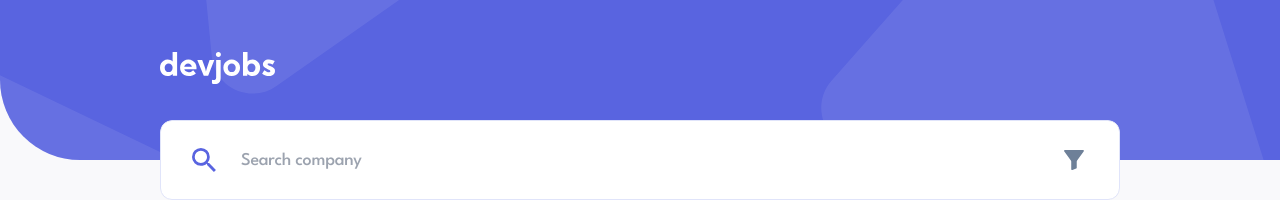
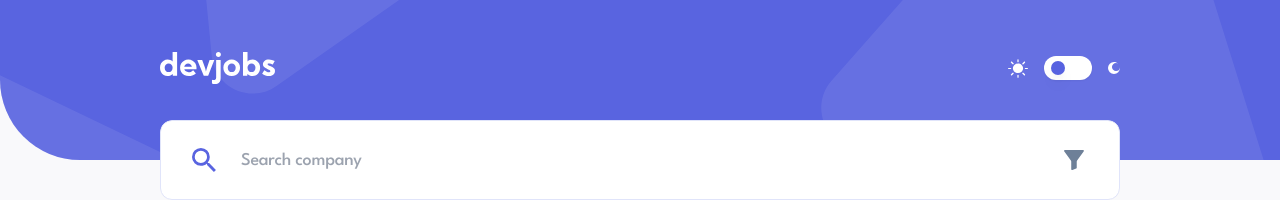
Before and after one commit to kobyrthr/devjobs, a Next.js app: page / in a window 1280 px wide. Shown: the top 200 px of the page. Built offline with nearby package versions, Linux system fonts and the light colour scheme.

Commit message:
Add theme switch

```diff
--- a/package.json
+++ b/package.json
@@ -22,12 +22,14 @@
     "@radix-ui/react-select": "^2.1.6",
     "@radix-ui/react-separator": "^1.1.2",
     "@radix-ui/react-slot": "^1.1.2",
+    "@radix-ui/react-switch": "^1.1.3",
     "@radix-ui/react-tooltip": "^1.1.8",
     "class-variance-authority": "^0.7.1",
     "clsx": "^2.1.1",
     "date-fns": "^4.1.0",
     "lucide-react": "^0.475.0",
     "next": "15.1.7",
+    "next-themes": "^0.4.6",
     "react": "^19.0.0",
     "react-day-picker": "8.10.1",
     "react-dom": "^19.0.0",
--- a/src/app/layout.jsx
+++ b/src/app/layout.jsx
@@ -2,6 +2,7 @@ import { AppNavbar } from '@/components/ui/app-navbar';
 import { League_Spartan } from 'next/font/google';
 import './globals.css';
 import ClientLayout from './client-layout';
+import { ThemeProvider } from '@/components/theme-provider';
 
 const leagueSpartan = League_Spartan({
   variable: '--font-spartan',
@@ -19,11 +20,18 @@ export const metadata = {
 
 export default function RootLayout({ children }) {
   return (
-    <html lang="en">
+    <html lang="en" suppressHydrationWarning>
       <body className={`${leagueSpartan.className} antialiased`}>
         <ClientLayout>
-          <AppNavbar />
-          <main className="block w-full relative">{children}</main>
+          <ThemeProvider
+            attribute="class"
+            defaultTheme="system"
+            enableSystem
+            disableTransitionOnChange
+          >
+            <AppNavbar />
+            <main className="block w-full relative">{children}</main>
+          </ThemeProvider>
         </ClientLayout>
       </body>
     </html>
--- /dev/null
+++ b/src/components/theme-provider.jsx
@@ -0,0 +1,17 @@
+'use client';
+
+import * as React from 'react';
+import { ThemeProvider as NextThemesProvider } from 'next-themes';
+
+export function ThemeProvider({ children, ...props }) {
+  const [isLoaded, setIsLoaded] = React.useState(false);
+
+  React.useEffect(() => {
+    setIsLoaded(true);
+  }, []);
+
+  if (!isLoaded) {
+    return null;
+  }
+  return <NextThemesProvider {...props}>{children}</NextThemesProvider>;
+}
--- a/src/components/ui/app-navbar.jsx
+++ b/src/components/ui/app-navbar.jsx
@@ -1,11 +1,23 @@
+'use client';
 import Image from 'next/image';
 import logo from '@/../public/logo.svg';
 import BgPatternHeader from '@/../public/bg-pattern-header.svg';
 import BgPatternHeaderMobile from '@/../public/bg-pattern-header-mobile.svg';
+import IconSun from '@/../public/icon-sun.svg';
+import IconMoon from '@/../public/icon-moon.svg';
 import { cn } from '@/lib/utils';
 import Link from 'next/link';
+import { Switch } from '@/components/ui/switch';
+import { useTheme } from 'next-themes';
 
 export function AppNavbar({ className = '' }) {
+  const { theme, setTheme } = useTheme();
+
+  const toggleTheme = () => {
+    const newTheme = theme === 'light' ? 'dark' : 'light';
+    setTheme(newTheme);
+  };
+
   return (
     <nav
       className={cn(
@@ -28,6 +40,20 @@ export function AppNavbar({ className = '' }) {
       <Link href="/">
         <Image src={logo} alt="Devjobs Logo" />
       </Link>
+
+      <div className="flex gap-4 items-center relative">
+        <label htmlFor="theme-switch" className="">
+          <Image src={IconSun} alt="Icon Sun" />
+        </label>
+        <Switch
+          id="theme-switch"
+          checked={theme == 'dark'}
+          onCheckedChange={toggleTheme}
+        />
+        <label htmlFor="theme-switch" className="">
+          <Image src={IconMoon} alt="Icon Moon" />
+        </label>
+      </div>
     </nav>
   );
 }
--- /dev/null
+++ b/src/components/ui/switch.jsx
@@ -0,0 +1,26 @@
+'use client';
+
+import * as React from 'react';
+import * as SwitchPrimitives from '@radix-ui/react-switch';
+
+import { cn } from '@/lib/utils';
+
+const Switch = React.forwardRef(({ className, ...props }, ref) => (
+  <SwitchPrimitives.Root
+    className={cn(
+      'peer inline-flex h-6 w-12 p-[5px] shrink-0 cursor-pointer items-center rounded-full border-2 border-transparent shadow-sm transition-colors focus-visible:outline-none focus-visible:ring-2 focus-visible:ring-ring focus-visible:ring-offset-2 focus-visible:ring-offset-background disabled:cursor-not-allowed disabled:opacity-50 data-[state=checked]:bg-white data-[state=unchecked]:bg-white',
+      className
+    )}
+    {...props}
+    ref={ref}
+  >
+    <SwitchPrimitives.Thumb
+      className={cn(
+        'pointer-events-none block size-[14px] rounded-full bg-[hsla(235,69%,61%)] shadow-lg ring-0 !transition-transform data-[state=checked]:translate-x-5 data-[state=unchecked]:translate-x-0'
+      )}
+    />
+  </SwitchPrimitives.Root>
+));
+Switch.displayName = SwitchPrimitives.Root.displayName;
+
+export { Switch };
```
Also changed, not shown: 1 other file (tests, documents, lock files or other folders).
